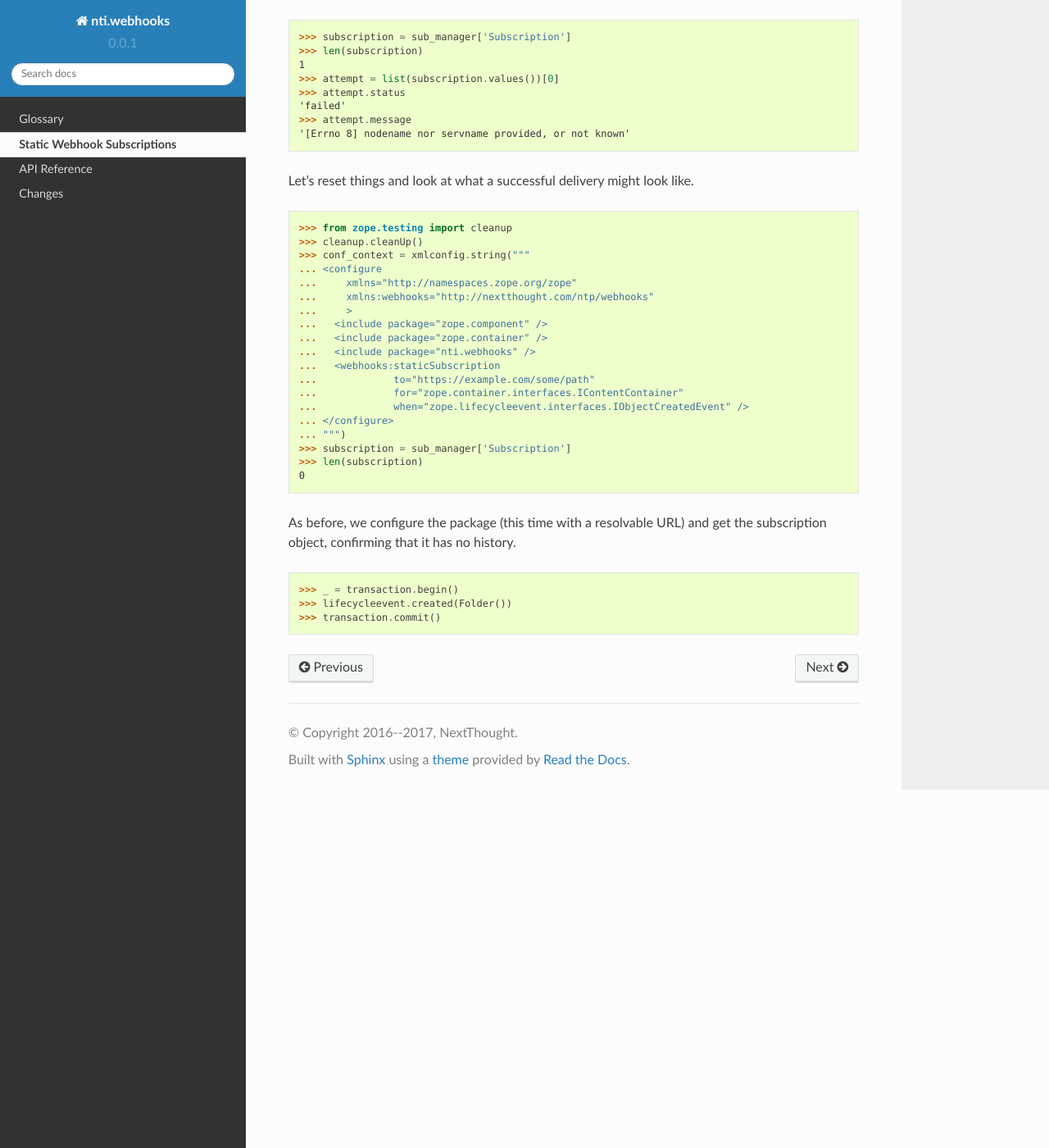
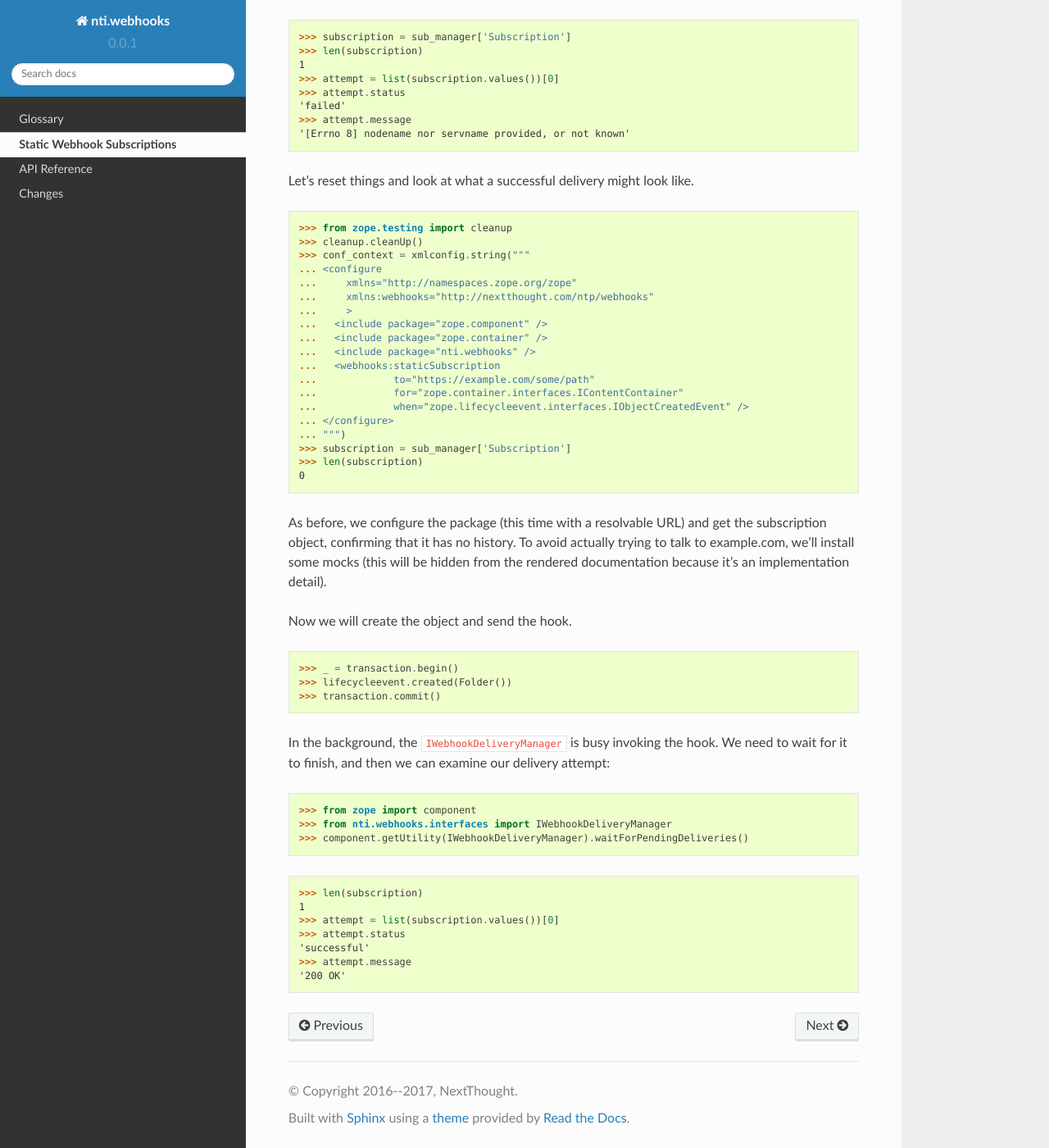
Before and after one commit to OpenNTI/nti.webhooks, a Sphinx documentation site: the page built from docs/static.rst, in a window 1280 px wide and 1400 px high, scrolled down 3220 px. Shown: the whole window at 82% size. Built offline with Sphinx 7.4.7 and the Read the Docs theme 2.0.0, drawn with Linux system fonts in a browser that asks for light colours.

Commit message:
More trivial delivery.

```diff
--- a/docs/static.rst
+++ b/docs/static.rst
@@ -219,7 +219,25 @@ Let's reset things and look at what a successful delivery might look like.
    0
 
 As before, we configure the package (this time with a resolvable URL)
-and get the subscription object, confirming that it has no history.
+and get the subscription object, confirming that it has no history. To
+avoid actually trying to talk to example.com, we'll install some mocks
+(this will be hidden from the rendered documentation because it's an
+implementation detail).
+
+.. doctest::
+   :hide:
+
+   >>> import responses
+   >>> import contextlib
+   >>> @contextlib.contextmanager
+   ... def using_mocks():
+   ...   with responses.RequestsMock() as mock:
+   ...       mock.add(responses.POST, 'https://example.com/some/path', status=200)
+   ...       yield
+   >>> mock_network = using_mocks()
+   >>> mock_network.__enter__()
+
+Now we will create the object and send the hook.
 
 .. doctest::
 
@@ -227,6 +245,29 @@ and get the subscription object, confirming that it has no history.
    >>> lifecycleevent.created(Folder())
    >>> transaction.commit()
 
+In the background, the ``IWebhookDeliveryManager`` is busy invoking the hook. We need to wait for it to
+finish, and then we can examine our delivery attempt:
+
+.. doctest::
+
+   >>> from zope import component
+   >>> from nti.webhooks.interfaces import IWebhookDeliveryManager
+   >>> component.getUtility(IWebhookDeliveryManager).waitForPendingDeliveries()
+
+.. doctest::
+   :hide:
+
+   >>> _ = mock_network.__exit__(None, None, None)
+
+.. doctest::
+
+   >>> len(subscription)
+   1
+   >>> attempt = list(subscription.values())[0]
+   >>> attempt.status
+   'successful'
+   >>> attempt.message
+   '200 OK'
 
 
 .. _z3c.baseregistry: https://github.com/zopefoundation/z3c.baseregistry/tree/master/src/z3c/baseregistry
```
Also changed, not shown: 1 other file.
